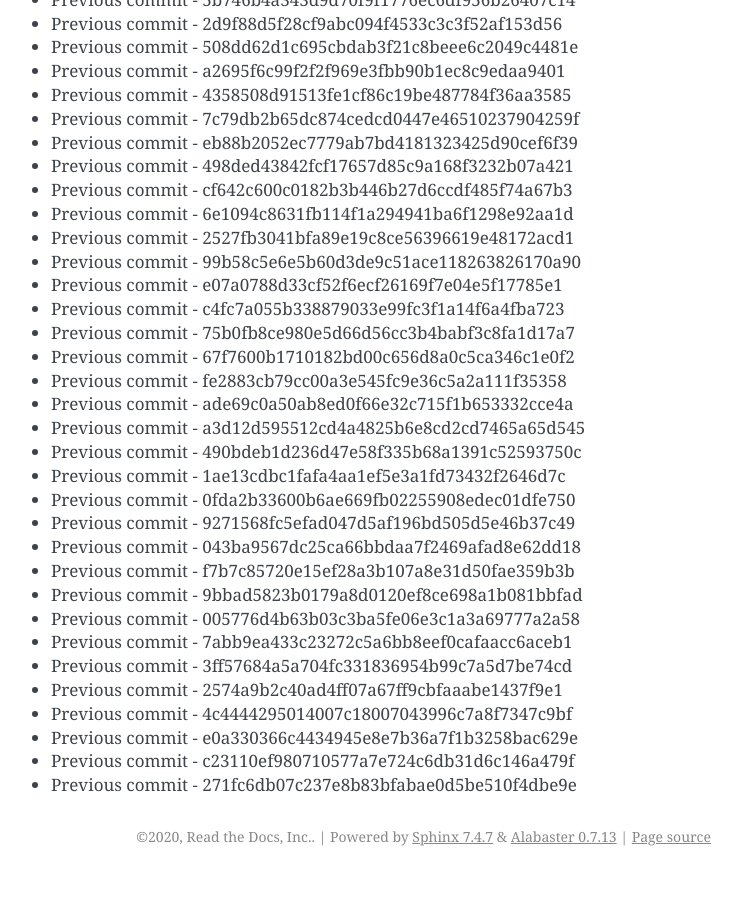
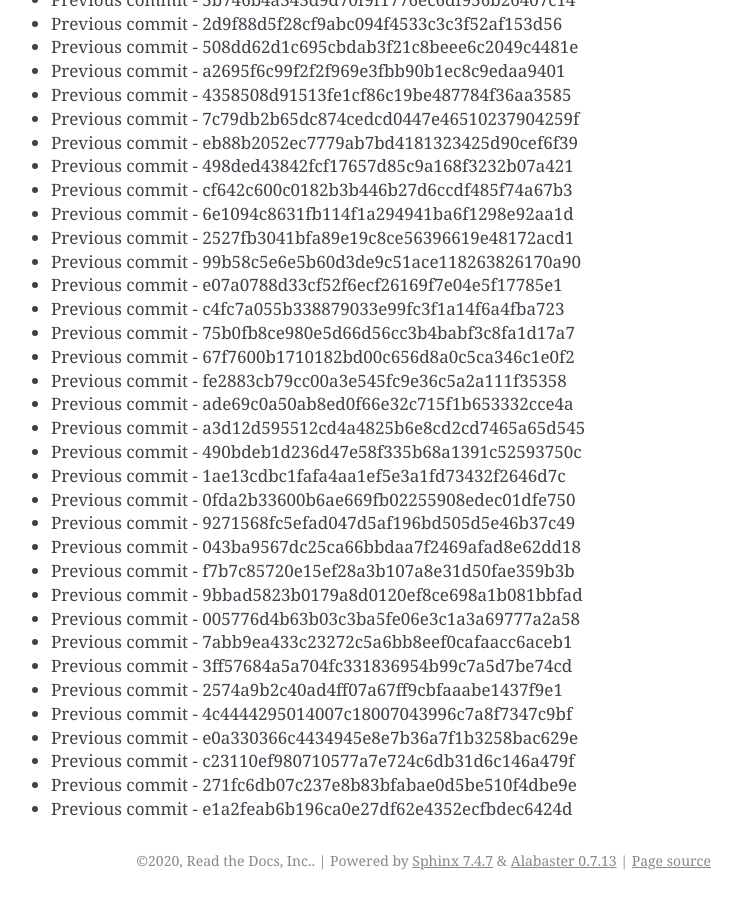
Before and after one commit to readthedocs/rtd-git-stresstest, a Sphinx documentation site: the page built from docs/updates.rst, in a window 1280 px wide and 900 px high, scrolled down 88490 px. Shown: the whole window, without its empty margins (399-1141 px from the left). Built offline with Sphinx 7.4.7, drawn with Linux system fonts in a browser that asks for light colours; before the commit the page ends 89366 px from its top, so only the background shows below that.

Commit message:
Generating commit from previous: e1a2feab6b196ca0e27df62e4352ecfbdec6424d

```diff
--- a/docs/updates.rst
+++ b/docs/updates.rst
@@ -3750,3 +3750,4 @@ It can be tested for any performance characteristics.
 * Previous commit - e0a330366c4434945e8e7b36a7f1b3258bac629e
 * Previous commit - c23110ef980710577a7e724c6db31d6c146a479f
 * Previous commit - 271fc6db07c237e8b83bfabae0d5be510f4dbe9e
+* Previous commit - e1a2feab6b196ca0e27df62e4352ecfbdec6424d
```
